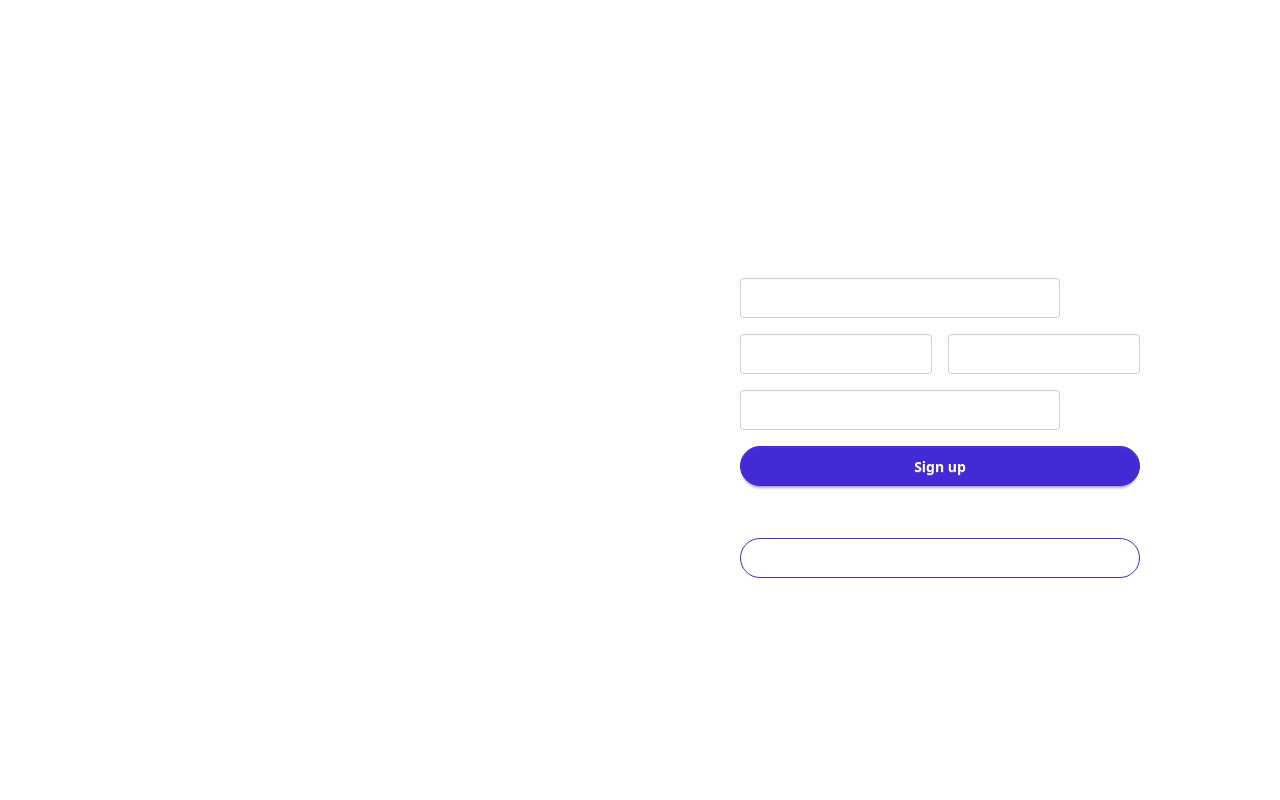
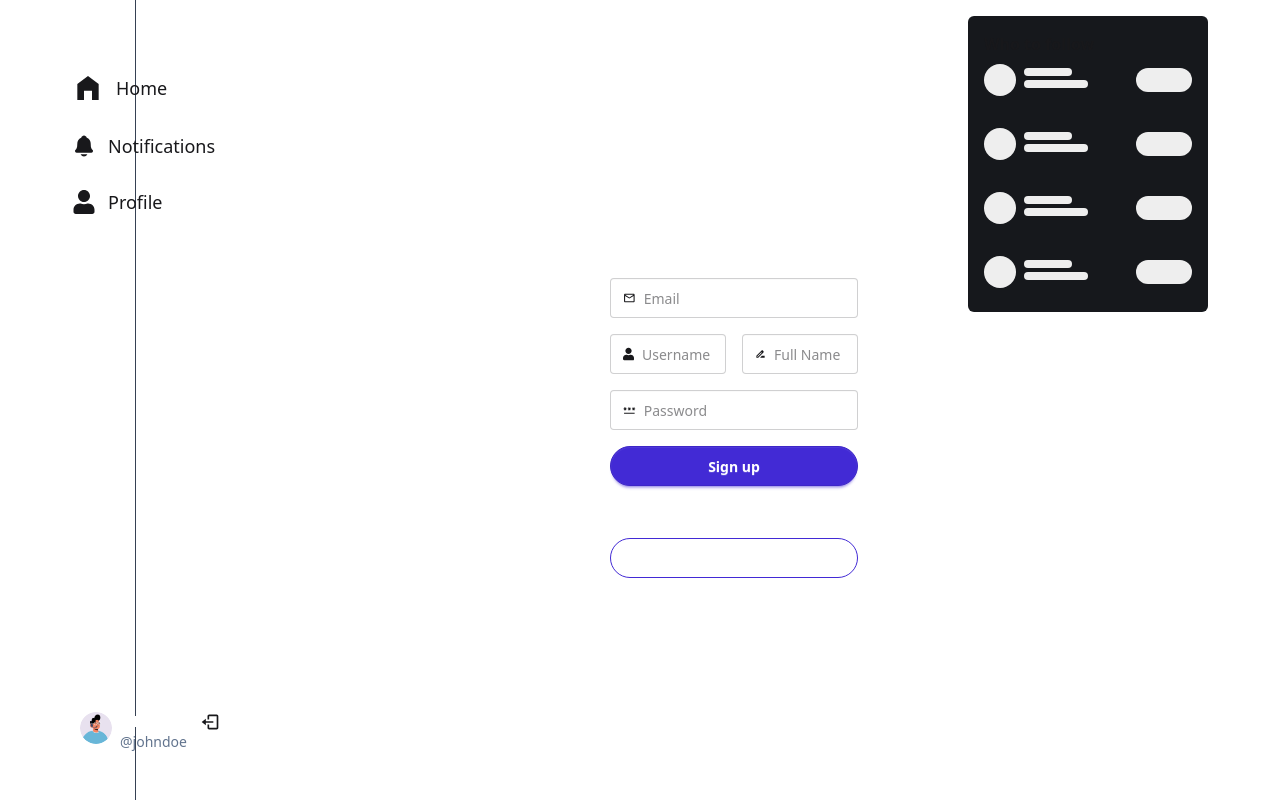
Before and after one commit to harshiit112/X-Clone, a React (Vite) app in the folder Frontend/: page /signup in a window 1280 px wide. Built offline with nearby package versions, Linux system fonts and the light colour scheme.

Commit message:
feat: add Sidebar, RightPanel, and Posts components; update HomePage layout

```diff
--- a/Frontend/src/App.jsx
+++ b/Frontend/src/App.jsx
@@ -3,15 +3,19 @@
 import HomePage from "./pages/home/HomePage";
 import LoginPage from "./pages/auth/LoginPage";
 import SignUpPage from "./pages/auth/SignUpPage";
+import Sidebar from "./component/common/Sidebar";
+import RightPanel from "./component/common/RightPanel";
 
 function App() {
   return (
-    <div data-theme="x" className="min-h-screen bg-base-100 text-white">
+    <div className="flex max-w-6xl mx-auto">
+      <Sidebar />
       <Routes>
         <Route path="/" element={<HomePage />} />
         <Route path="/login" element={<LoginPage />} />
         <Route path="/signup" element={<SignUpPage />} />
       </Routes>
+      <RightPanel />
     </div>
   );
 }
--- /dev/null
+++ b/Frontend/src/component/common/RightPanel.jsx
@@ -0,0 +1,57 @@
+import { Link } from "react-router-dom";
+import RightPanelSkeleton from "../skeletons/RightPanelSkeleton";
+import { USERS_FOR_RIGHT_PANEL } from "../../utils/db/dummy";
+
+const RightPanel = () => {
+	const isLoading = true;
+
+	return (
+		<div className='hidden lg:block my-4 mx-2'>
+			<div className='bg-[#16181C] p-4 rounded-md sticky top-2'>
+				<p className='font-bold'>Who to follow</p>
+				<div className='flex flex-col gap-4'>
+					{/* item */}
+					{isLoading && (
+						<>
+							<RightPanelSkeleton />
+							<RightPanelSkeleton />
+							<RightPanelSkeleton />
+			 				<RightPanelSkeleton />
+						</>
+					)}
+					{!isLoading &&
+						USERS_FOR_RIGHT_PANEL?.map((user) => (
+							<Link
+								to={`/profile/${user.username}`}
+								className='flex items-center justify-between gap-4'
+								key={user._id}
+							>
+								<div className='flex gap-2 items-center'>
+									<div className='avatar'>
+										<div className='w-8 rounded-full'>
+											<img src={user.profileImg || "/avatar-placeholder.png"} />
+										</div>
+									</div>
+									<div className='flex flex-col'>
+										<span className='font-semibold tracking-tight truncate w-28'>
+											{user.fullName}
+										</span>
+										<span className='text-sm text-slate-500'>@{user.username}</span>
+									</div>
+								</div>
+								<div>
+									<button
+										className='btn bg-white text-black hover:bg-white hover:opacity-90 rounded-full btn-sm'
+										onClick={(e) => e.preventDefault()}
+									>
+										Follow
+									</button>
+								</div>
+							</Link>
+						))}
+				</div>
+			</div>
+		</div>
+	);
+};
+export default RightPanel;
--- /dev/null
+++ b/Frontend/src/component/skeletons/RightPanelSkeleton.jsx
@@ -0,0 +1,17 @@
+const RightPanelSkeleton = () => {
+	return (
+		<div className='flex flex-col gap-2 w-52 my-2'>
+			<div className='flex gap-2 items-center'>
+				<div className='skeleton w-8 h-8 rounded-full shrink-0'></div>
+				<div className='flex flex-1 justify-between'>
+					<div className='flex flex-col gap-1'>
+						<div className='skeleton h-2 w-12 rounded-full'></div>
+						<div className='skeleton h-2 w-16 rounded-full'></div>
+					</div>
+					<div className='skeleton h-6 w-14 rounded-full'></div>
+				</div>
+			</div>
+		</div>
+	);
+};
+export default RightPanelSkeleton;
--- a/Frontend/src/pages/home/HomePage.jsx
+++ b/Frontend/src/pages/home/HomePage.jsx
@@ -1,6 +1,6 @@
 import { useState } from "react";
 
-import Posts from "../../components/common/Posts";
+import Posts from "../../component/common/Posts";
 import CreatePost from "./CreatePost";
 
 const HomePage = () => {
--- /dev/null
+++ b/Frontend/src/utils/db/dummy.js
@@ -0,0 +1,116 @@
+export const POSTS = [
+	{
+		_id: "1",
+		text: "Let's build a fullstack WhatsApp clone with NEXT.JS 14 😍",
+		img: "/posts/post1.png",
+		user: {
+			username: "johndoe",
+			profileImg: "/avatars/boy1.png",
+			fullName: "John Doe",
+		},
+		comments: [
+			{
+				_id: "1",
+				text: "Nice Tutorial",
+				user: {
+					username: "janedoe",
+					profileImg: "/avatars/girl1.png",
+					fullName: "Jane Doe",
+				},
+			},
+		],
+		likes: ["6658s891", "6658s892", "6658s893", "6658s894"],
+	},
+	{
+		_id: "2",
+		text: "How you guys doing? 😊",
+		user: {
+			username: "johndoe",
+			profileImg: "/avatars/boy2.png",
+			fullName: "John Doe",
+		},
+		comments: [
+			{
+				_id: "1",
+				text: "Nice Tutorial",
+				user: {
+					username: "janedoe",
+					profileImg: "/avatars/girl2.png",
+					fullName: "Jane Doe",
+				},
+			},
+		],
+		likes: ["6658s891", "6658s892", "6658s893", "6658s894"],
+	},
+	{
+		_id: "3",
+		text: "Astronaut in a room of drawers, generated by Midjourney. 🚀",
+		img: "/posts/post2.png",
+		user: {
+			username: "johndoe",
+			profileImg: "/avatars/boy3.png",
+			fullName: "John Doe",
+		},
+		comments: [],
+		likes: ["6658s891", "6658s892", "6658s893", "6658s894", "6658s895", "6658s896"],
+	},
+	{
+		_id: "4",
+		text: "I'm learning GO this week. Any tips? 🤔",
+		img: "/posts/post3.png",
+		user: {
+			username: "johndoe",
+			profileImg: "/avatars/boy3.png",
+			fullName: "John Doe",
+		},
+		comments: [
+			{
+				_id: "1",
+				text: "Nice Tutorial",
+				user: {
+					username: "janedoe",
+					profileImg: "/avatars/girl3.png",
+					fullName: "Jane Doe",
+				},
+			},
+		],
+		likes: [
+			"6658s891",
+			"6658s892",
+			"6658s893",
+			"6658s894",
+			"6658s895",
+			"6658s896",
+			"6658s897",
+			"6658s898",
+			"6658s899",
+		],
+	},
+];
+
+export const USERS_FOR_RIGHT_PANEL = [
+	{
+		_id: "1",
+		fullName: "John Doe",
+		username: "johndoe",
+		profileImg: "/avatars/boy2.png",
+	},
+	{
+		_id: "2",
+		fullName: "Jane Doe",
+		username: "janedoe",
+		profileImg: "/avatars/girl1.png",
+	},
+	{
+		_id: "3",
+		fullName: "Bob Doe",
+		username: "bobdoe",
+		profileImg: "/avatars/boy3.png",
+	},
+	{
+		_id: "4",
+		fullName: "Daisy Doe",
+		username: "daisydoe",
+		profileImg: "/avatars/girl2.png",
+	},
+];
```
Also changed, not shown: Frontend/src/component/common/Posts.jsx (renamed from Frontend/src/common/Posts.jsx), Frontend/src/component/common/Sidebar.jsx (renamed from Frontend/src/common/Sidebar.jsx).
